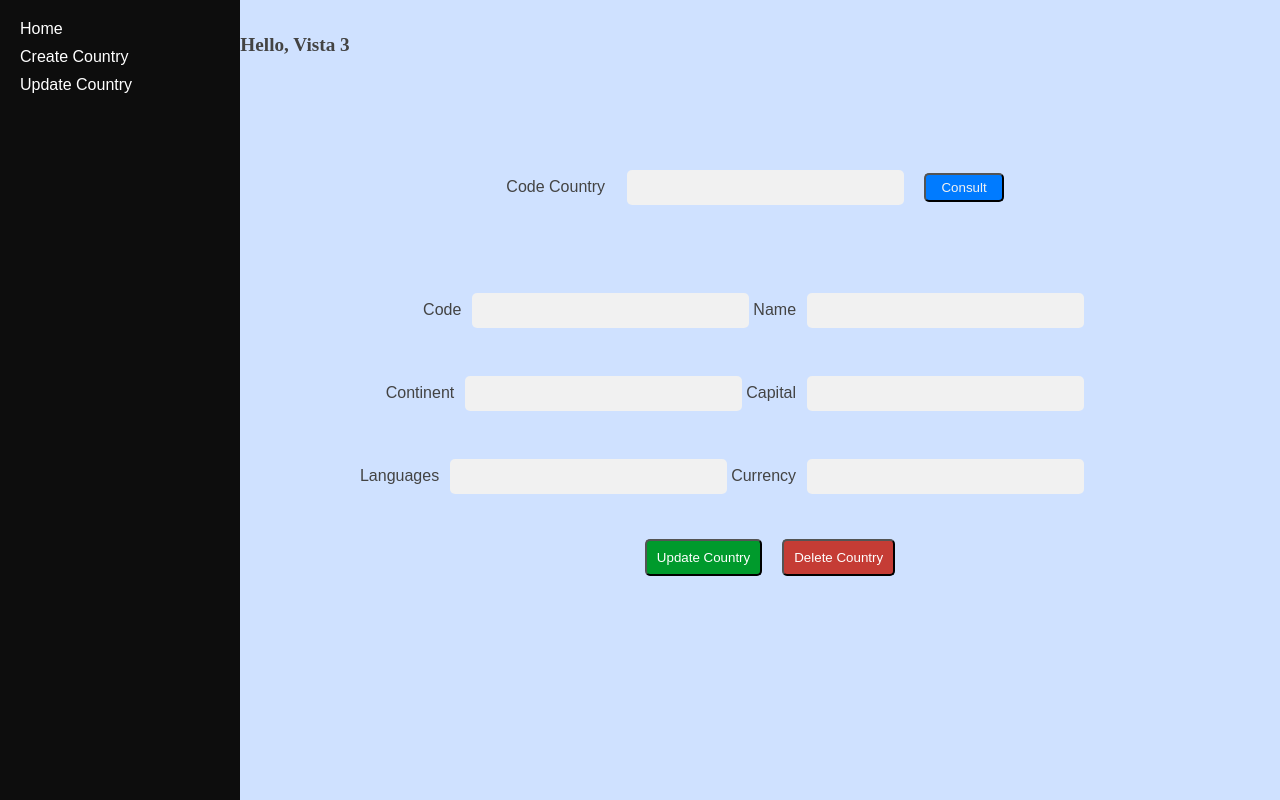
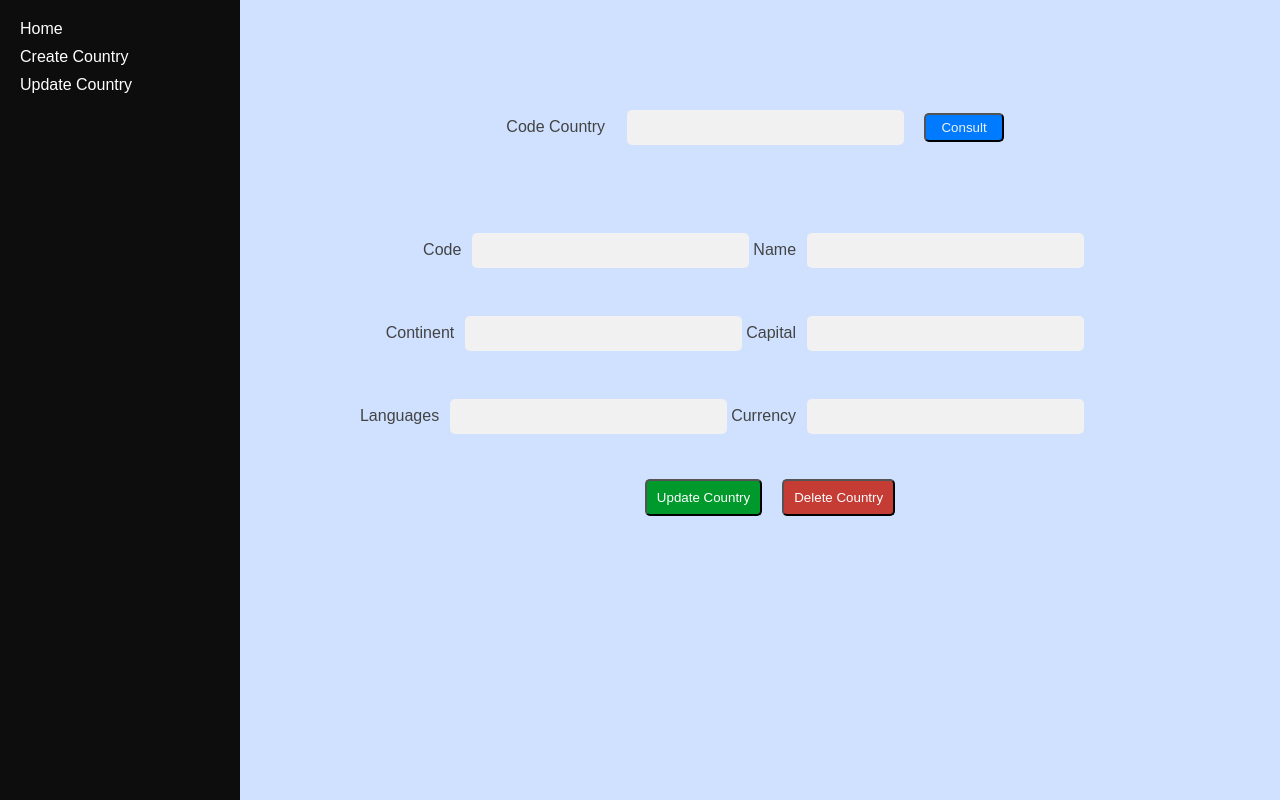
Before and after one commit to Rios06/Countries-around-the-world, a React (Vite) app: page /update in a window 1280 px wide. Built offline with nearby package versions, Linux system fonts and the light colour scheme.

Commit message:
style: Modify style of the update form

```diff
--- a/src/styles/Update.css
+++ b/src/styles/Update.css
@@ -46,6 +46,7 @@ margin-right: 15px;
     justify-content: center; /* Para centrar verticalmente */
     align-items: center; /* Para centrar horizontalmente */
     padding: 10px 20px 10px 180px;
+    margin-top: -60px;
   }
 
   .container-update {
@@ -106,5 +107,6 @@ margin-right: 15px;
 }
 .section-update h1 {
   font-size: 1.2em;
-  margin-right: 850px;
+  margin-right: px;
+
 }
```
